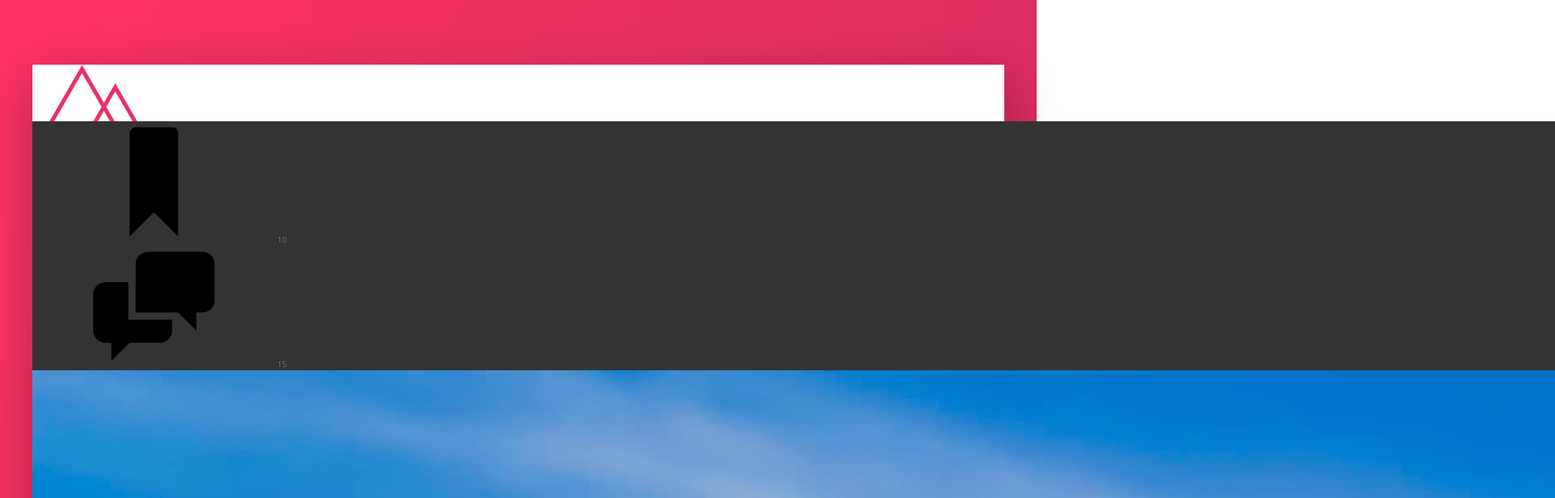
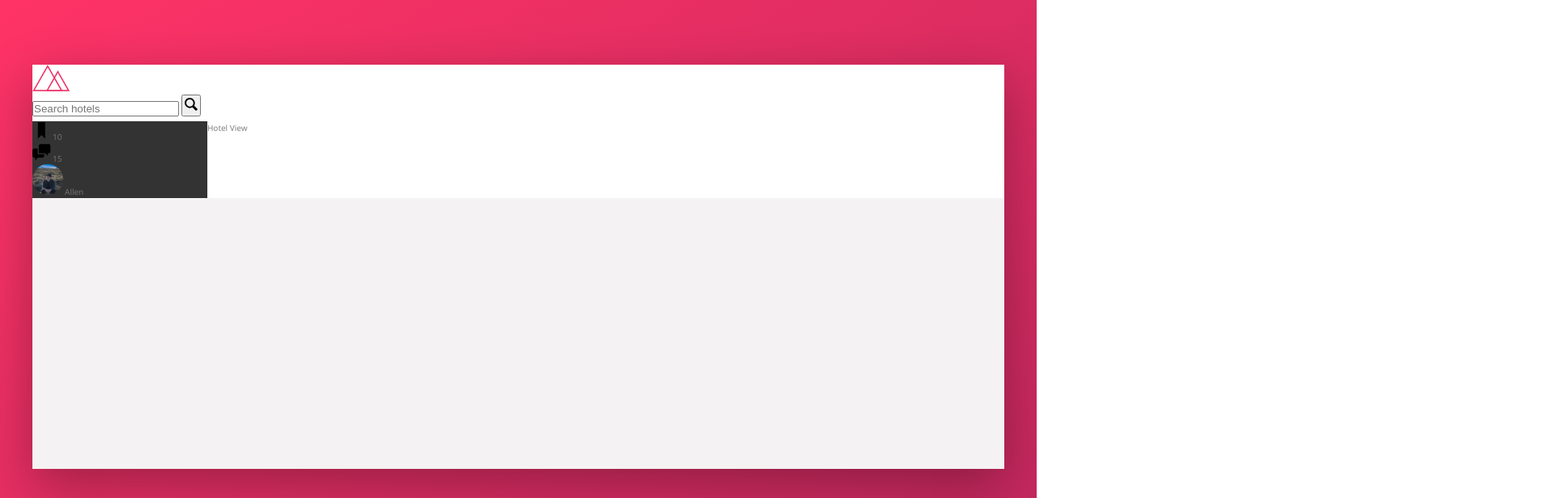
Before and after one commit to allenaxie/krillen, a website: page index.html in a window 1280 px wide. Shown: the top 616 px of the page at 81% size, 1920 px wide, since content can reach past the window. Drawn offline with nearby package versions, Linux system fonts and the light colour scheme.

Commit message:
Resize SVG icons and user image

```diff
--- a/sass/_components.scss
+++ b/sass/_components.scss
@@ -0,0 +1,54 @@
+/////////////////////////////////
+// LOGO
+.logo {
+    height: 3.25rem;
+}
+
+/////////////////////////////////
+// SEARCH
+.search {
+    &__input {
+
+    }
+
+    &__button {
+
+    }
+
+    &__icon {
+        height: 2rem;
+        width: 2rem;
+    }
+}
+
+
+
+/////////////////////////////////
+// USER NAVIGATION
+.user-nav {
+    &__icon-box {
+
+    }
+
+    &__icon {
+        height: 2.25rem;
+        width: 2.25rem;
+    }
+
+    &__notification {
+
+    }
+
+    &__user {
+
+    }
+
+    &__user-photo {
+        height:3.75rem;
+        border-radius: 50%;
+    }
+
+    &__user-name {
+
+    }
+}
```
Also changed, not shown: css/style.css.
